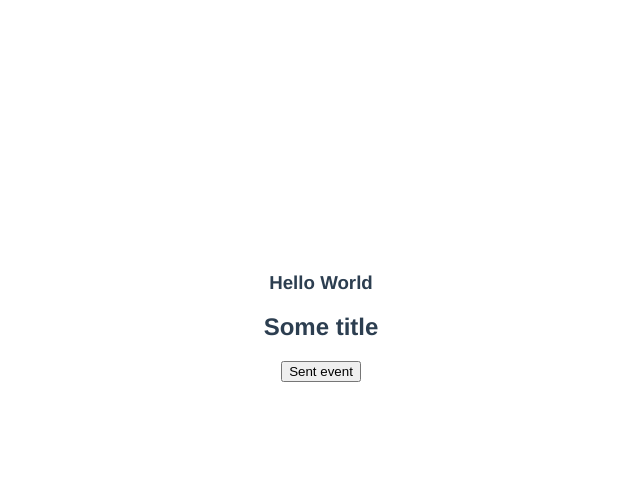
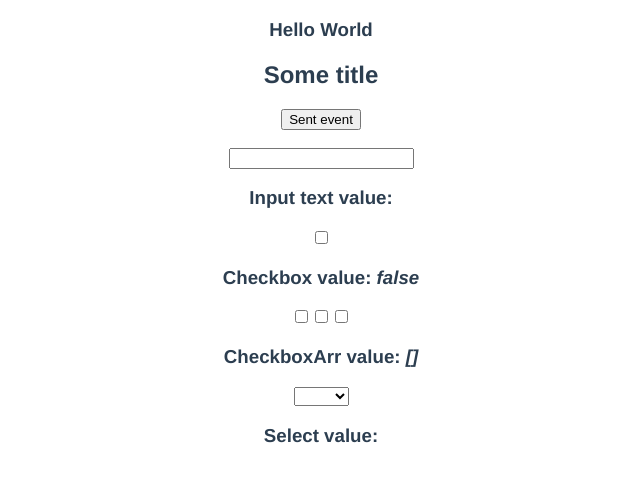
Before and after one commit to maxkolt/vue-udemy, a Vue app: page / in a window 1280 px wide. Shown: the top 482 px of the page, without its empty margins (319-959 px from the left). Built offline with nearby package versions, Linux system fonts and the light colour scheme.

Commit message:
деректива v-model

```diff
--- a/src/App.vue
+++ b/src/App.vue
@@ -22,6 +22,36 @@
         >Hello World</h1>
       </section>
       <HelloWorld :user="user" :title="title" @onChangeCounter="onChengCounterInComponent"/>
+      <br/>
+
+      <input type="text" v-model="text">
+      <h3>
+        Input text value:
+        <i>{{ text }}</i>
+      </h3>
+      <div class="checkboxes">
+        <input type="checkbox" v-model="checkbox">
+        <h3>
+          Checkbox value:
+          <i>{{ checkbox }}</i>
+        </h3>
+        <input type="checkbox" v-model="checkboxArray" value="one">
+        <input type="checkbox" v-model="checkboxArray" value="two">
+        <input type="checkbox" v-model="checkboxArray" value="three">
+        <h3>
+          CheckboxArr value:
+          <i>{{ checkboxArray }}</i>
+        </h3>
+      </div>
+      <select v-model="select">
+        <option value="bmw">BMW</option>
+        <option value="audi">Audi</option>
+      </select>
+      <h3>
+        Select value:
+        <i>{{ select }}</i>
+      </h3>
+
     </div>
     <!--</ul>-->
 
@@ -33,11 +63,26 @@ import HelloWorld from './components/HelloWorld.vue'
 
 export default {
   name: 'App',
-   components: {HelloWorld},
+  components: {HelloWorld},
   data: () => ({
+    computed: {
+      textComputed: {
+        get(){
+          return this.text;
+        },
+        set(value){
+          console.log(value)
+          this.text = value;
+        }
+      },
+    },
+    text: '',
+    checkbox: false,
+    checkboxArray: [],
+    select: '',
     title: 'Some title',
-    user:{
-      name:'Maxim'
+    user: {
+      name: 'Maxim'
     },
 
     colors: ['red', 'blue', 'black'],
@@ -72,8 +117,8 @@ export default {
     }
   },
   methods: {
-    onChengCounterInComponent(value){
-console.log('In app vue, counter:', value);
+    onChengCounterInComponent(value) {
+      console.log('In app vue, counter:', value);
     },
 
     worldLength() {
@@ -108,9 +153,5 @@ console.log('In app vue, counter:', value);
   -moz-osx-font-smoothing: grayscale;
   text-align: center;
   color: #2c3e50;
-  display: table;
-  vertical-align: middle;
-  margin: 20% auto;
-
 }
 </style>
```
